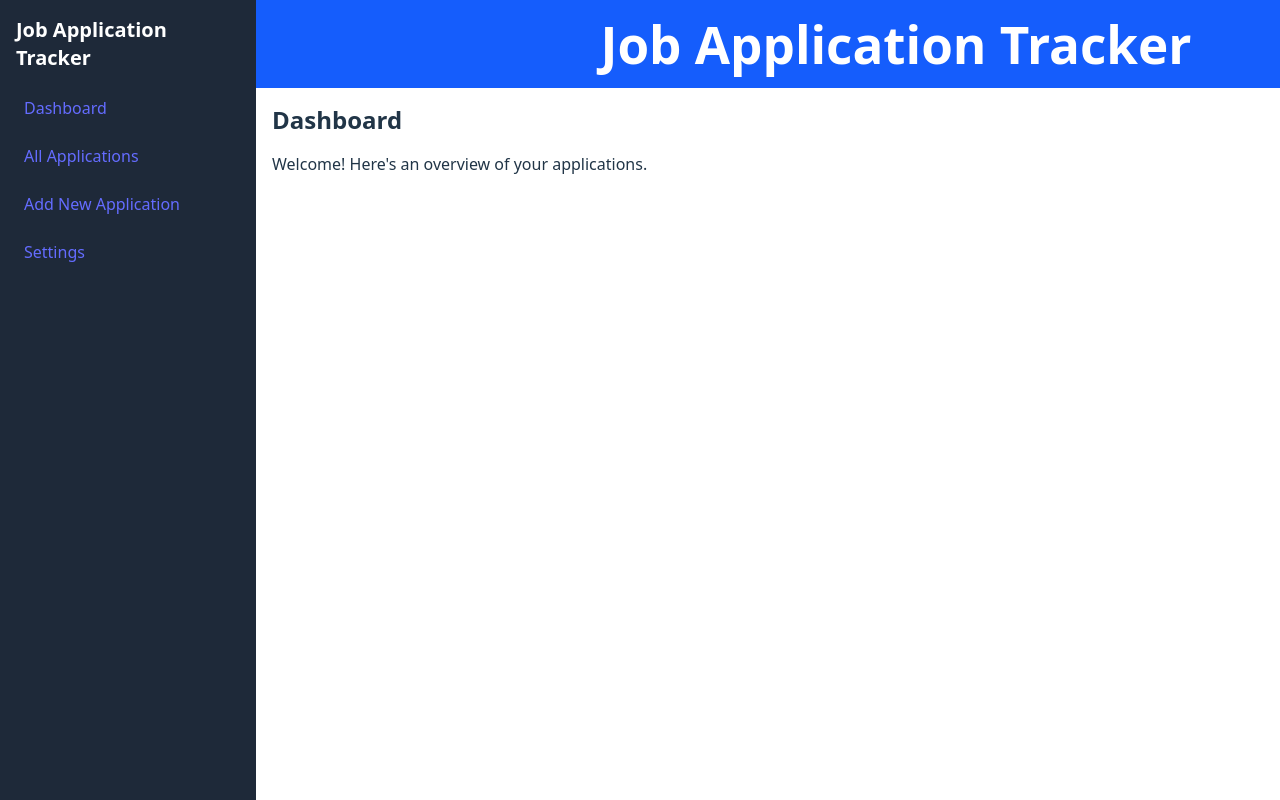
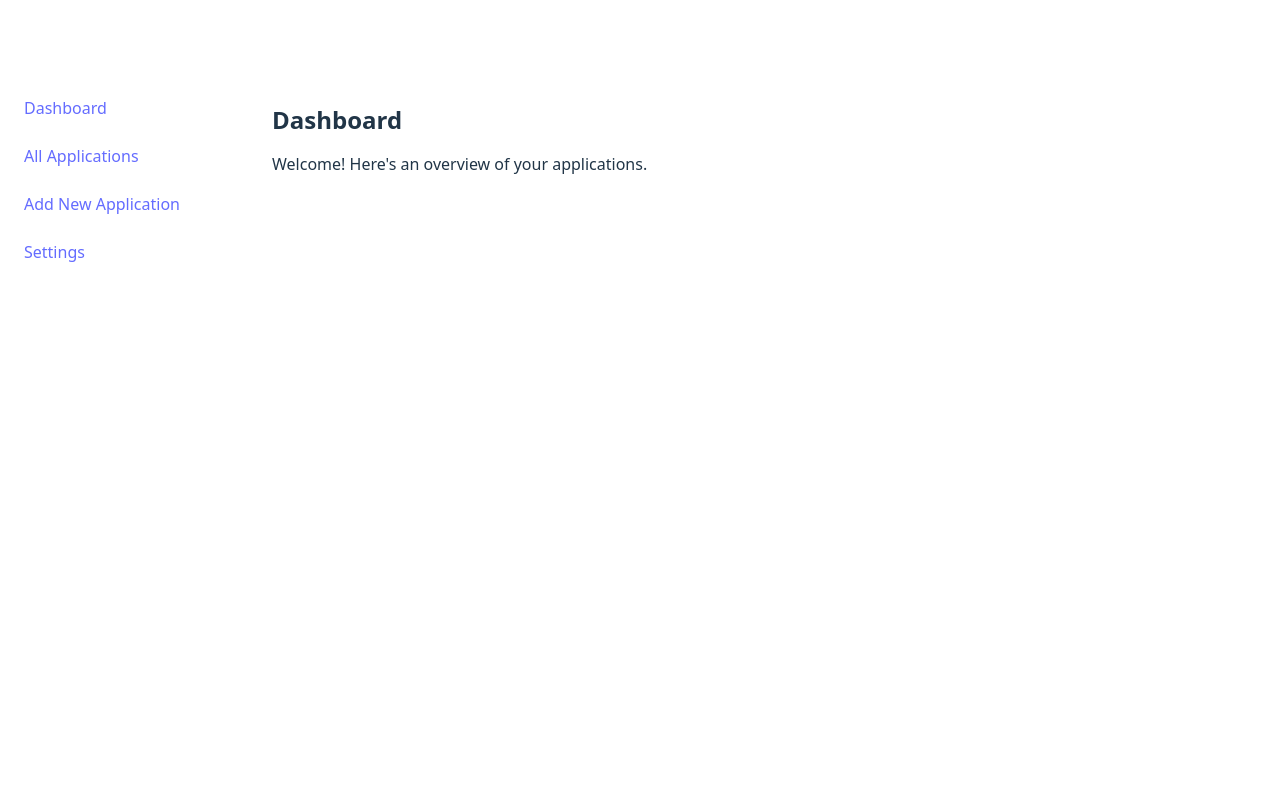
Before and after one commit to codewithjelo/Job-Application-Tracker, a React (Vite) app: page / in a window 1280 px wide. Shown: the top 800 px of the page. Built offline with nearby package versions, Linux system fonts and the light colour scheme.

Commit message:
Remove bg color

```diff
--- a/src/layout/Header.jsx
+++ b/src/layout/Header.jsx
@@ -1,5 +1,5 @@
 const Header = () => (
-  <header className="bg-blue-600 text-white p-4 text-center">
+  <header className="text-white p-4 text-center ">
     <h1 className="text-2xl font-bold">Job Application Tracker</h1>
   </header>
 );
--- a/src/layout/Sidebar.jsx
+++ b/src/layout/Sidebar.jsx
@@ -23,7 +23,7 @@ const Sidebar = ({ onCategoryClick }) => {
 
       {/* Sidebar */}
       <div
-        className={`fixed top-0 left-0 h-full w-64 bg-gray-800 text-white transform ${
+        className={`fixed top-0 left-0 h-full w-64 text-white transform ${
           isOpen ? 'translate-x-0' : '-translate-x-full'
         } transition-transform duration-300 md:translate-x-0 md:w-64 z-40`}
       >
```
